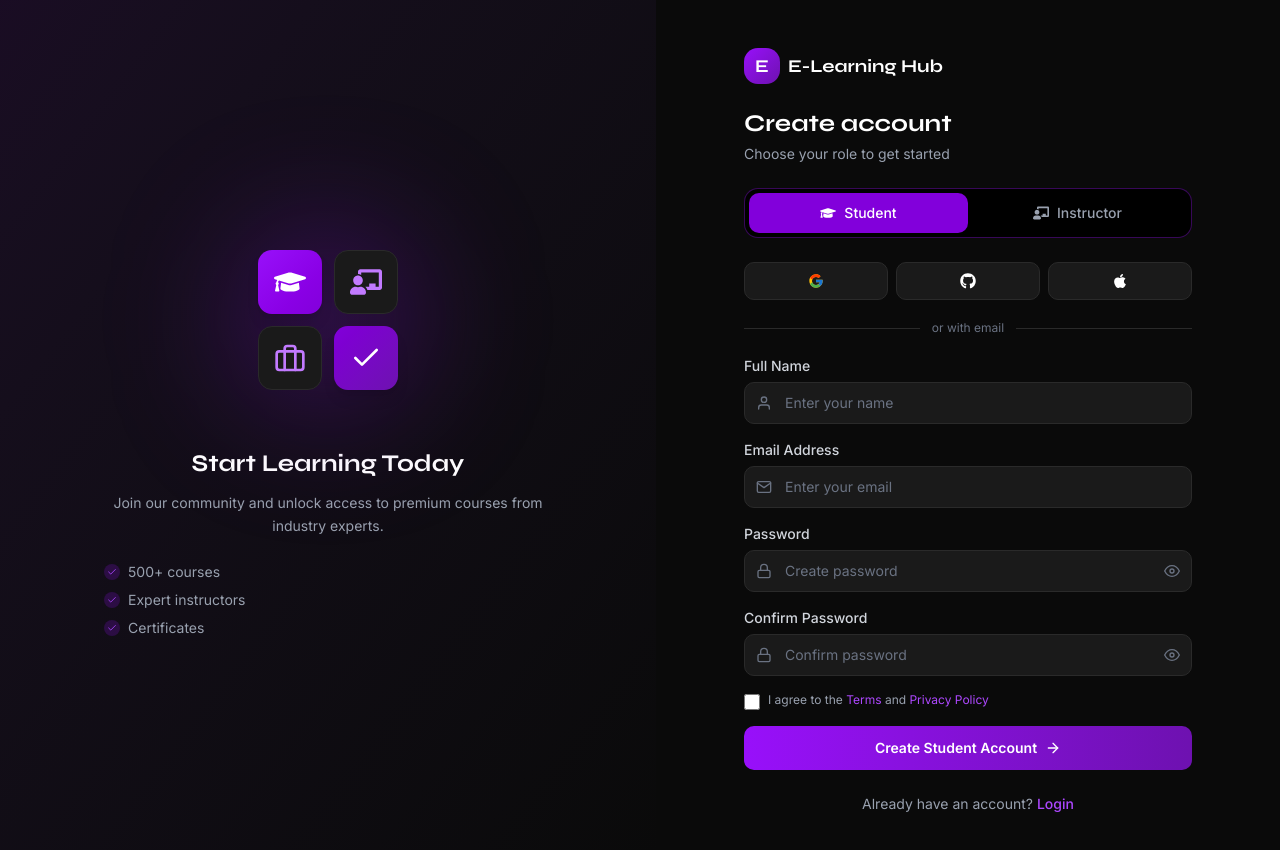
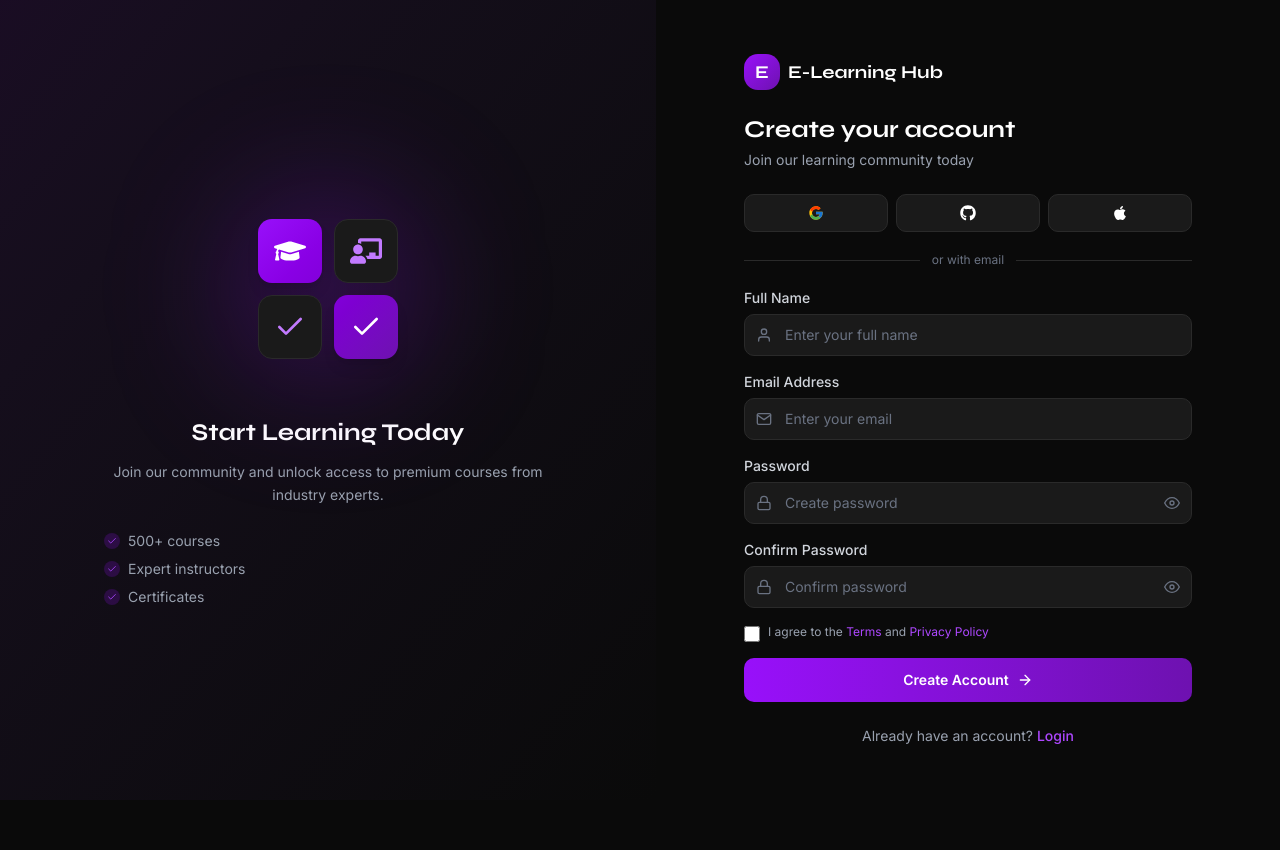
Before and after one commit to Jibran-Arshad-Zubair/E-Learning-Web, a Next.js app: page /signup in a window 1280 px wide. Shown: the top 850 px of the page. After the commit the page ends 800 px from the top, so only its background shows below. Built offline with nearby package versions, Linux system fonts and the light colour scheme.

Commit message:
Removed role toggle for unified signup form

```diff
--- a/app/signup/page.js
+++ b/app/signup/page.js
@@ -4,8 +4,8 @@ import { useState } from 'react'
 import Link from 'next/link'
 import { useRouter } from 'next/navigation'
 import dynamic from 'next/dynamic'
-import { motion, AnimatePresence } from 'framer-motion'
-import { FiUser, FiMail, FiLock, FiEye, FiEyeOff, FiArrowRight, FiCheck, FiBriefcase } from 'react-icons/fi'
+import { motion } from 'framer-motion'
+import { FiUser, FiMail, FiLock, FiEye, FiEyeOff, FiArrowRight, FiCheck } from 'react-icons/fi'
 import { FcGoogle } from 'react-icons/fc'
 import { FaGithub, FaApple, FaGraduationCap, FaChalkboardTeacher } from 'react-icons/fa'
 import toast from 'react-hot-toast'
@@ -17,14 +17,11 @@ const ParticleBackground = dynamic(
 
 export default function SignupPage() {
   const router = useRouter()
-  const [role, setRole] = useState('student')
   const [formData, setFormData] = useState({
     fullName: '',
     email: '',
     password: '',
     confirmPassword: '',
-    expertise: '',
-    experience: '',
   })
   const [showPassword, setShowPassword] = useState(false)
   const [showConfirmPassword, setShowConfirmPassword] = useState(false)
@@ -63,7 +60,7 @@ export default function SignupPage() {
 
     setIsLoading(true)
     await new Promise((resolve) => setTimeout(resolve, 1500))
-    toast.success(`${role === 'student' ? 'Account created' : 'Application submitted'}!`)
+    toast.success('Account created successfully!')
     setIsLoading(false)
     router.push('/dashboard')
   }
@@ -72,17 +69,11 @@ export default function SignupPage() {
     toast.success(`Signing up with ${provider}...`)
   }
 
-  const formVariants = {
-    hidden: { opacity: 0, y: 10 },
-    visible: { opacity: 1, y: 0, transition: { duration: 0.3 } },
-    exit: { opacity: 0, y: -10, transition: { duration: 0.2 } }
-  }
-
   return (
     <div className="min-h-screen bg-[#0A0A0A] flex relative overflow-hidden">
       <ParticleBackground variant="auth" />
 
-      {/* Left Side - Illustration */}
+
       <div className="hidden lg:flex flex-1 items-center justify-center bg-gradient-to-br from-purple-900/20 to-[#0A0A0A] p-12 relative z-10">
         <motion.div
           initial={{ opacity: 0, scale: 0.95 }}
@@ -101,7 +92,7 @@ export default function SignupPage() {
                   <FaChalkboardTeacher className="w-8 h-8 text-purple-400" />
                 </div>
                 <div className="w-16 h-16 rounded-xl bg-[#1A1A1A] border border-[#2A2A2A] flex items-center justify-center">
-                  <FiBriefcase className="w-8 h-8 text-purple-400" />
+                  <FiCheck className="w-8 h-8 text-purple-400" />
                 </div>
                 <div className="w-16 h-16 rounded-xl bg-gradient-to-br from-purple-700 to-purple-800 flex items-center justify-center shadow-lg">
                   <FiCheck className="w-8 h-8 text-white" />
@@ -130,7 +121,7 @@ export default function SignupPage() {
         </motion.div>
       </div>
 
-      {/* Right Side - Form */}
+
       <div className="flex-1 flex items-center justify-center px-6 py-12 lg:px-8 relative z-10">
         <motion.div
           initial={{ opacity: 0, y: 20 }}
@@ -138,7 +129,7 @@ export default function SignupPage() {
           transition={{ duration: 0.5 }}
           className="w-full max-w-md"
         >
-          {/* Logo */}
+
           <Link href="/" className="flex items-center gap-2 mb-6">
             <div className="w-9 h-9 rounded-xl bg-gradient-to-br from-purple-600 to-purple-800 flex items-center justify-center">
               <span className="text-white font-bold text-lg" style={{ fontFamily: 'var(--font-syne)' }}>E</span>
@@ -146,43 +137,15 @@ export default function SignupPage() {
             <span className="text-lg font-bold text-white" style={{ fontFamily: 'var(--font-syne)' }}>E-Learning Hub</span>
           </Link>
 
-          {/* Header */}
+
           <div className="mb-6">
             <h1 className="text-2xl font-bold text-white mb-1" style={{ fontFamily: 'var(--font-syne)' }}>
-              Create account
+              Create your account
             </h1>
-            <p className="text-gray-400 text-sm">Choose your role to get started</p>
+            <p className="text-gray-400 text-sm">Join our learning community today</p>
           </div>
 
-          {/* Role Toggle Tabs */}
-          <div className="bg-black border border-purple-800/50 rounded-xl p-1 flex mb-6">
-            <button
-              type="button"
-              onClick={() => setRole('student')}
-              className={`flex-1 flex items-center justify-center gap-2 py-2.5 rounded-lg text-sm font-medium transition-all ${
-                role === 'student'
-                  ? 'bg-purple-700 text-white'
-                  : 'text-gray-400 hover:text-white'
-              }`}
-            >
-              <FaGraduationCap className="w-4 h-4" />
-              Student
-            </button>
-            <button
-              type="button"
-              onClick={() => setRole('instructor')}
-              className={`flex-1 flex items-center justify-center gap-2 py-2.5 rounded-lg text-sm font-medium transition-all ${
-                role === 'instructor'
-                  ? 'bg-purple-700 text-white'
-                  : 'text-gray-400 hover:text-white'
-              }`}
-            >
-              <FaChalkboardTeacher className="w-4 h-4" />
-              Instructor
-            </button>
-          </div>
 
-          {/* Social Signup */}
           <div className="flex gap-2 mb-5">
             {[
               { icon: FcGoogle, provider: 'Google' },
@@ -199,7 +162,7 @@ export default function SignupPage() {
             ))}
           </div>
 
-          {/* Divider */}
+
           <div className="relative mb-5">
             <div className="absolute inset-0 flex items-center">
               <div className="w-full border-t border-[#2A2A2A]"></div>
@@ -209,18 +172,9 @@ export default function SignupPage() {
             </div>
           </div>
 
-          {/* Form */}
+
           <form onSubmit={handleSubmit} className="space-y-4">
-            <AnimatePresence mode="wait">
-              <motion.div
-                key={role}
-                variants={formVariants}
-                initial="hidden"
-                animate="visible"
-                exit="exit"
-                className="space-y-4"
-              >
-                {/* Full Name */}
+
             <div>
               <label htmlFor="fullName" className="block text-sm font-medium text-gray-300 mb-1.5">
                 Full Name
@@ -235,12 +189,12 @@ export default function SignupPage() {
                   onChange={handleChange}
                   required
                   className="w-full pl-10 pr-4 py-2.5 bg-[#1A1A1A] border border-[#2A2A2A] rounded-lg text-white text-sm placeholder-gray-500 focus:outline-none focus:border-purple-600 focus:ring-1 focus:ring-purple-600 transition-colors"
-                      placeholder="Enter your name"
+                  placeholder="Enter your full name"
                 />
               </div>
             </div>
 
-                {/* Email */}
+
             <div>
               <label htmlFor="email" className="block text-sm font-medium text-gray-300 mb-1.5">
                 Email Address
@@ -260,51 +214,7 @@ export default function SignupPage() {
               </div>
             </div>
 
-                {/* Instructor-specific fields */}
-                {role === 'instructor' && (
-                  <>
-                    <div>
-                      <label htmlFor="expertise" className="block text-sm font-medium text-gray-300 mb-1.5">
-                        Expertise / Subject
-                      </label>
-                      <div className="relative">
-                        <FiBriefcase className="absolute left-3 top-1/2 -translate-y-1/2 text-gray-500 w-4 h-4" />
-                        <input
-                          type="text"
-                          id="expertise"
-                          name="expertise"
-                          value={formData.expertise}
-                          onChange={handleChange}
-                          required
-                          className="w-full pl-10 pr-4 py-2.5 bg-[#1A1A1A] border border-[#2A2A2A] rounded-lg text-white text-sm placeholder-gray-500 focus:outline-none focus:border-purple-600 focus:ring-1 focus:ring-purple-600 transition-colors"
-                          placeholder="e.g. Web Development"
-                        />
-                      </div>
-                    </div>
 
-                    <div>
-                      <label htmlFor="experience" className="block text-sm font-medium text-gray-300 mb-1.5">
-                        Years of Experience
-                      </label>
-                      <select
-                        id="experience"
-                        name="experience"
-                        value={formData.experience}
-                        onChange={handleChange}
-                        required
-                        className="w-full px-4 py-2.5 bg-[#1A1A1A] border border-[#2A2A2A] rounded-lg text-white text-sm focus:outline-none focus:border-purple-600 focus:ring-1 focus:ring-purple-600 transition-colors"
-                      >
-                        <option value="" className="bg-[#1A1A1A]">Select experience</option>
-                        <option value="1-2" className="bg-[#1A1A1A]">1-2 years</option>
-                        <option value="3-5" className="bg-[#1A1A1A]">3-5 years</option>
-                        <option value="5-10" className="bg-[#1A1A1A]">5-10 years</option>
-                        <option value="10+" className="bg-[#1A1A1A]">10+ years</option>
-                      </select>
-                    </div>
-                  </>
-                )}
-
-                {/* Password */}
             <div>
               <label htmlFor="password" className="block text-sm font-medium text-gray-300 mb-1.5">
                 Password
@@ -345,7 +255,7 @@ export default function SignupPage() {
               )}
             </div>
 
-                {/* Confirm Password */}
+
             <div>
               <label htmlFor="confirmPassword" className="block text-sm font-medium text-gray-300 mb-1.5">
                 Confirm Password
@@ -371,10 +281,8 @@ export default function SignupPage() {
                 </button>
               </div>
             </div>
-              </motion.div>
-            </AnimatePresence>
 
-            {/* Terms */}
+
             <label className="flex items-start gap-2 cursor-pointer">
               <input
                 type="checkbox"
@@ -390,7 +298,7 @@ export default function SignupPage() {
               </span>
             </label>
 
-            {/* Submit */}
+
             <button
               type="submit"
               disabled={isLoading}
@@ -400,14 +308,14 @@ export default function SignupPage() {
                 <div className="w-5 h-5 border-2 border-white/30 border-t-white rounded-full animate-spin"></div>
               ) : (
                 <>
-                  {role === 'student' ? 'Create Student Account' : 'Apply as Instructor'}
+                  Create Account
                   <FiArrowRight className="w-4 h-4" />
                 </>
               )}
             </button>
           </form>
 
-          {/* Login Link */}
+
           <p className="mt-6 text-center text-gray-400 text-sm">
             Already have an account?{' '}
             <Link href="/login" className="text-purple-500 hover:text-purple-400 font-medium transition-colors">
```
Lines whose indentation alone changed are shown as unchanged.
